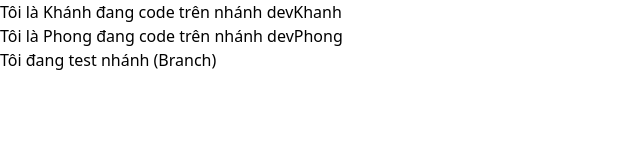
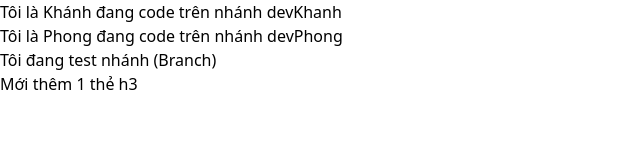
Before and after one commit to vunguyenkhanh/BCS14_BTCapstone, a website: page src/index.html in a window 1280 px wide. Shown: the whole page, without its empty margins (0-640 px from the left). Drawn offline with Linux system fonts and the light colour scheme.

Commit message:
vua them 1 the h3

```diff
--- a/src/index.html
+++ b/src/index.html
@@ -37,6 +37,7 @@
     <h1>Tôi là Khánh đang code trên nhánh devKhanh</h1>
     <h1>Tôi là Phong đang code trên nhánh devPhong</h1>
     <h2>Tôi đang test nhánh (Branch)</h2>
+    <h3>Mới thêm 1 thẻ h3</h3>
 
   </body>
 </html>
```
